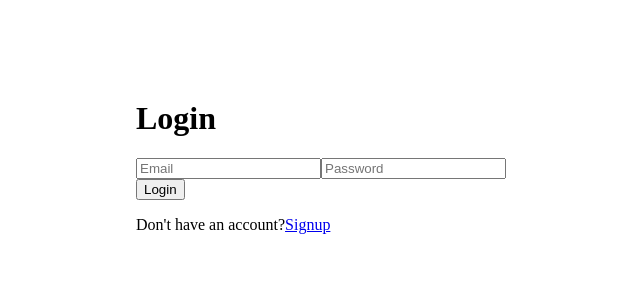
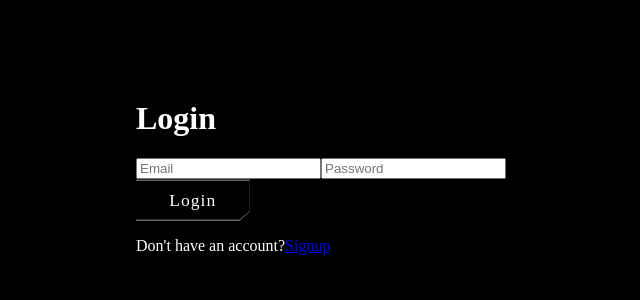
Before and after one commit to Astro-Syn/grafix, a React (Vite) app: page /login in a window 1280 px wide. Shown: the top 300 px of the page, without its empty margins (304-944 px from the left). Built offline with nearby package versions, Linux system fonts and the light colour scheme; a web font is replaced by a local one.

Commit message:
start styling login page

```diff
--- a/src/pages/login/Login.css
+++ b/src/pages/login/Login.css
@@ -0,0 +1,33 @@
+body {
+    background: black;
+    color: white;
+}
+
+
+
+.login-btn-wrapper {
+    position: relative;
+    display: flex;
+    align-items: center;
+    justify-content: center;
+    background: rgba(255, 255, 255, 0.397);
+    width: 6.5em;
+    height: 2em;
+    padding: 0.3em;
+    clip-path: polygon(100% 0, 100% 78%, 91% 100%, 0 100%, 0 0);
+}
+
+
+.login-btn {
+    position: absolute;
+    color: white;
+    background: black;
+    padding: 0.5em;
+    padding-right: 1.9em;
+    padding-left: 1.9em;
+    border: none;
+    font-family: "Geo";
+    letter-spacing: 1px;
+    font-size: 1.1em;
+    clip-path: polygon(100% 0, 100% 78%, 91% 100%, 0 100%, 0 0);
+}
--- a/src/pages/login/Login.tsx
+++ b/src/pages/login/Login.tsx
@@ -2,6 +2,7 @@ import { useState } from 'react';
 import { supabase } from '../../lib/supabase';
 import { useNavigate } from 'react-router-dom';
 import { Link } from 'react-router-dom';
+import './Login.css';
 
 export default function Login(){
     const navigate = useNavigate();
@@ -50,9 +51,14 @@ export default function Login(){
           onChange={(e) => setPassword(e.target.value)}
         />
 
-        <button type="submit" disabled={loading}>
+      <div className='login-btn-wrapper'>
+        <button
+        className='login-btn'
+        type="submit" disabled={loading}>
           {loading ? 'Logging in...' : 'Login'}
         </button>
+      </div>
+
 
         {error && <p style={{ color: 'red' }}>{error}</p>}
       </form>
```
